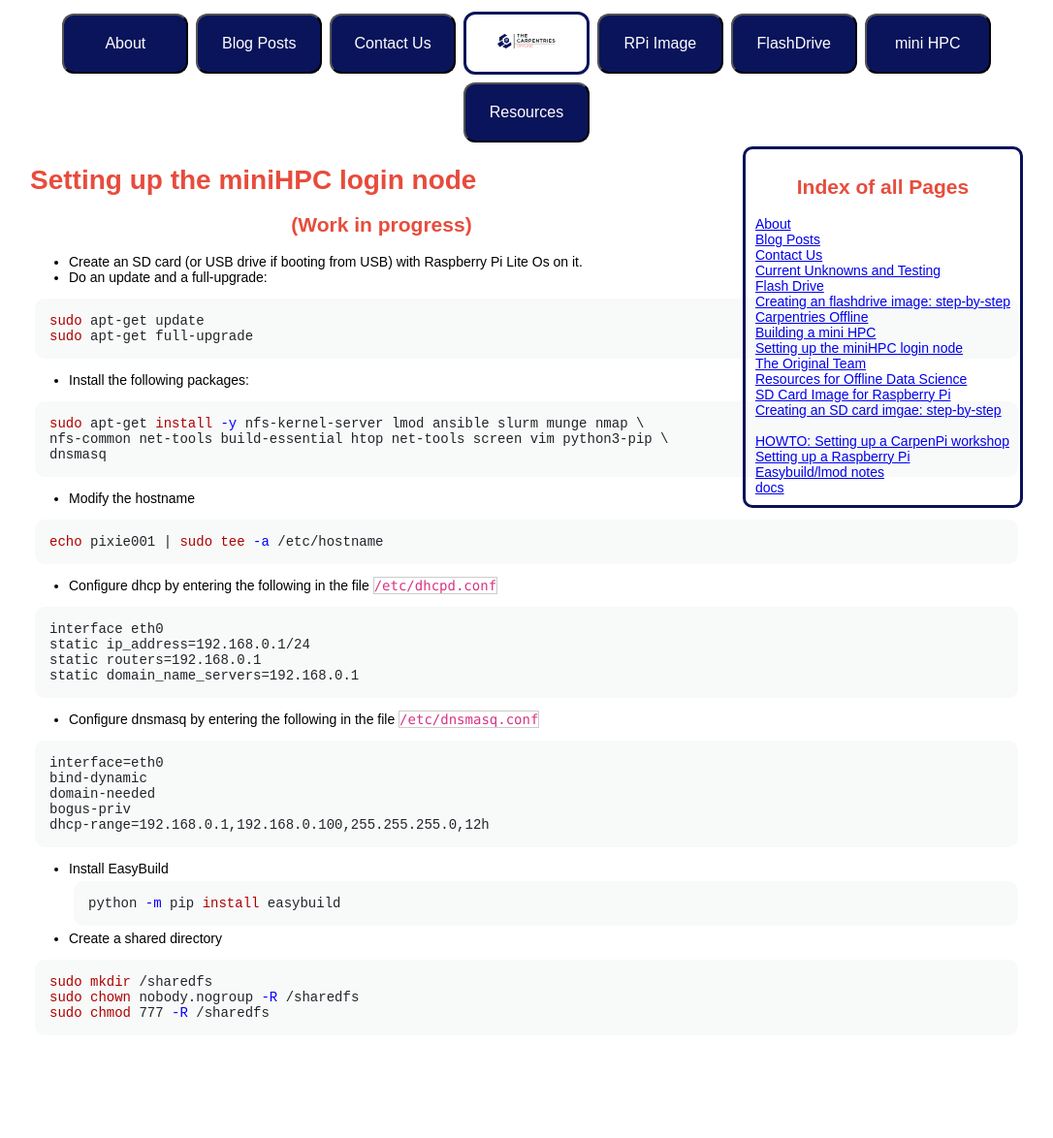
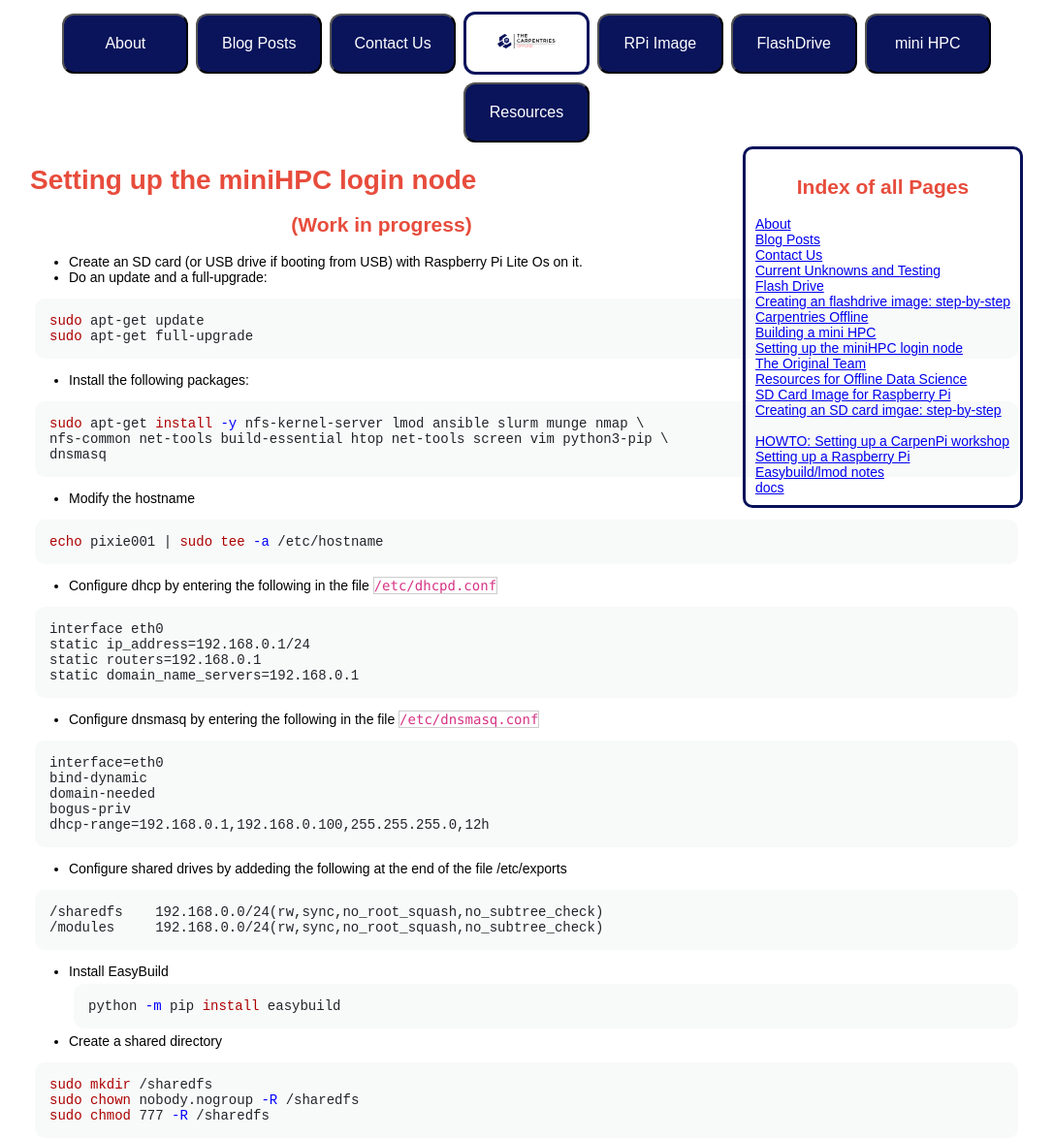
Before and after one commit to carpentriesoffline/CarpentriesOffline.github.io, a Jekyll site: the page built from miniHPC_step_by_step.md, in a window 1280 px wide. Shown: the whole page at 97% size, without its empty margins (97-1183 px from the left). Built offline with Jekyll 4.4.1, drawn with Linux system fonts in a browser that asks for light colours; before the commit the page ends 1068 px from its top, so only the background shows below that.

Commit message:
Update miniHPC_step_by_step.md

````diff
--- a/miniHPC_step_by_step.md
+++ b/miniHPC_step_by_step.md
@@ -48,6 +48,13 @@ bogus-priv
 dhcp-range=192.168.0.1,192.168.0.100,255.255.255.0,12h
 ```
 
+- Configure shared drives by addeding the following at the end of the file /etc/exports
+
+```bash
+/sharedfs    192.168.0.0/24(rw,sync,no_root_squash,no_subtree_check)
+/modules     192.168.0.0/24(rw,sync,no_root_squash,no_subtree_check)
+```
+
 - Install EasyBuild
 ```bash
 python -m pip install easybuild
````
